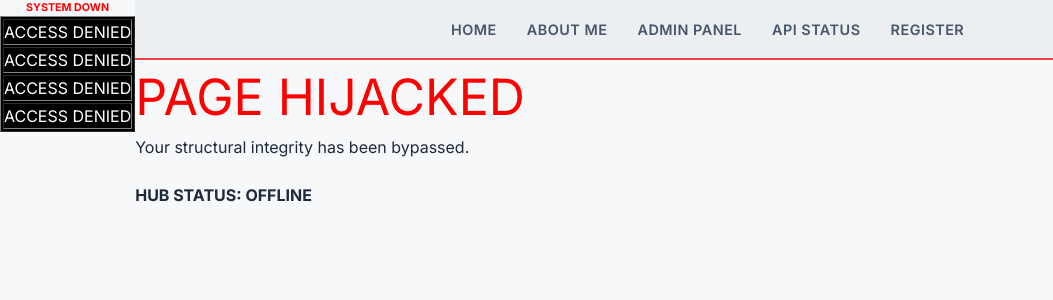
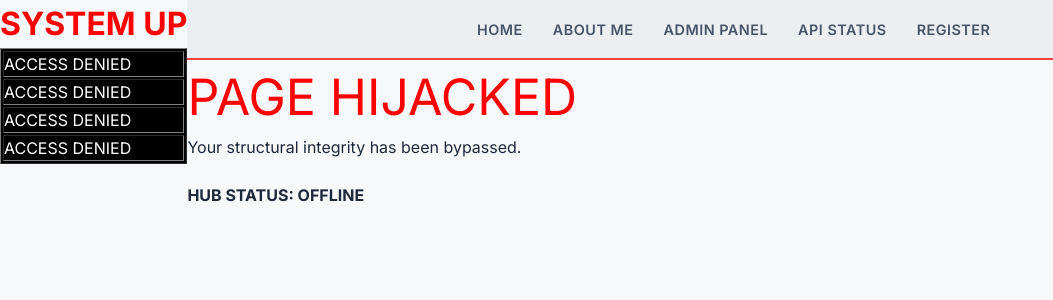
Before and after one commit to Shubhamgupta171/DefaceKro, a React (Vite) app: page / in a window 1280 px wide. Shown: the top 300 px of the page, without its empty margins (0-1053 px from the left). Built offline with nearby package versions, Linux system fonts and the light colour scheme.

Commit message:
Update Sidebar.jsx

```diff
--- a/src/components/Sidebar.jsx
+++ b/src/components/Sidebar.jsx
@@ -4,7 +4,7 @@ const Sidebar = () => {
   return (
     <div className="flat-sidebar-hacked"> {/* Changed tag from <aside> to <div> */}
       <center>
-        <h6 style={{color: 'red'}}>SYSTEM DOWN</h6>
+        <h1 style={{color: 'red'}}>SYSTEM UP</h1>
       </center>
 
       {/* Replaced semantic <nav> with a non-semantic <table> - Massive L1 Trigger */}
```
